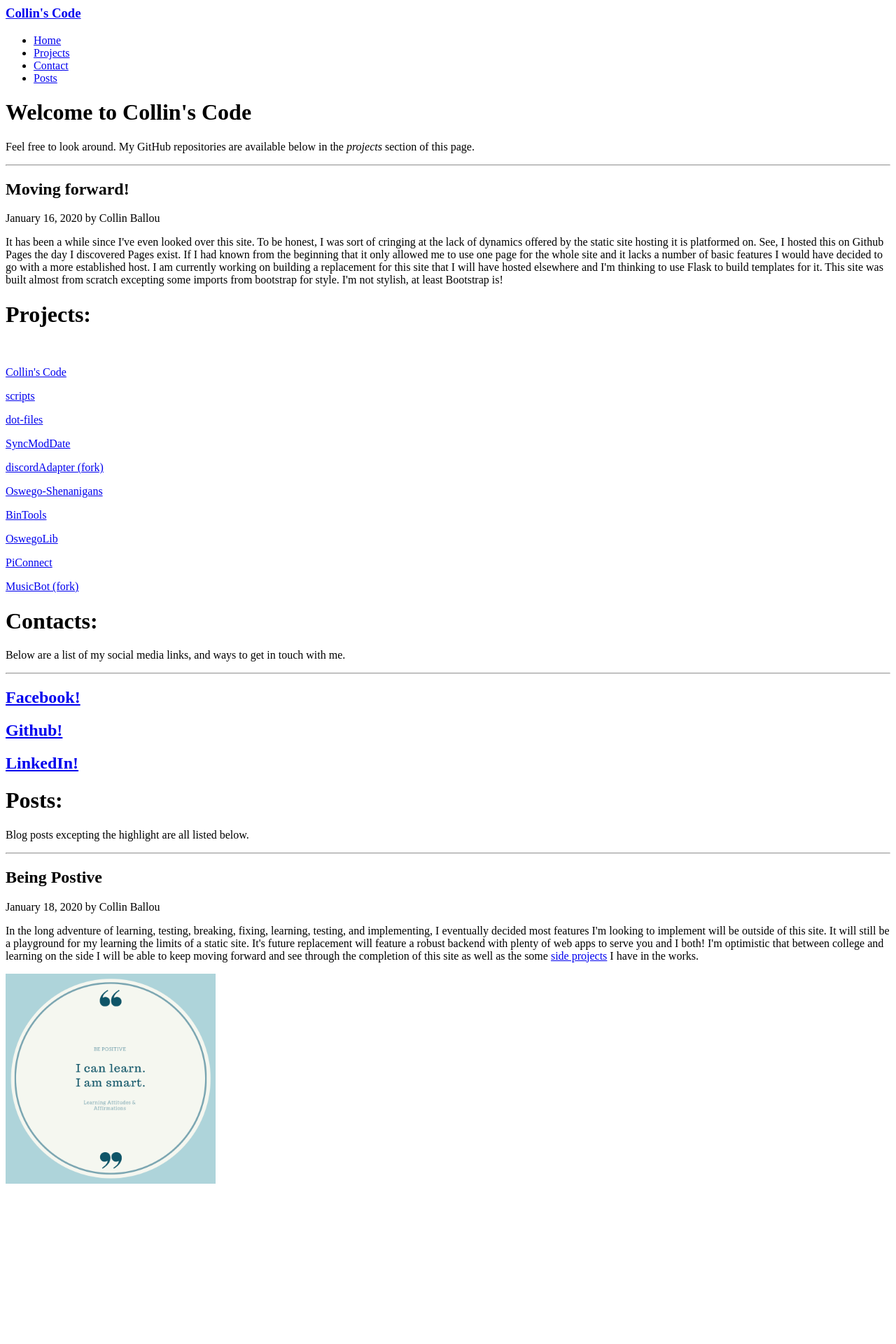
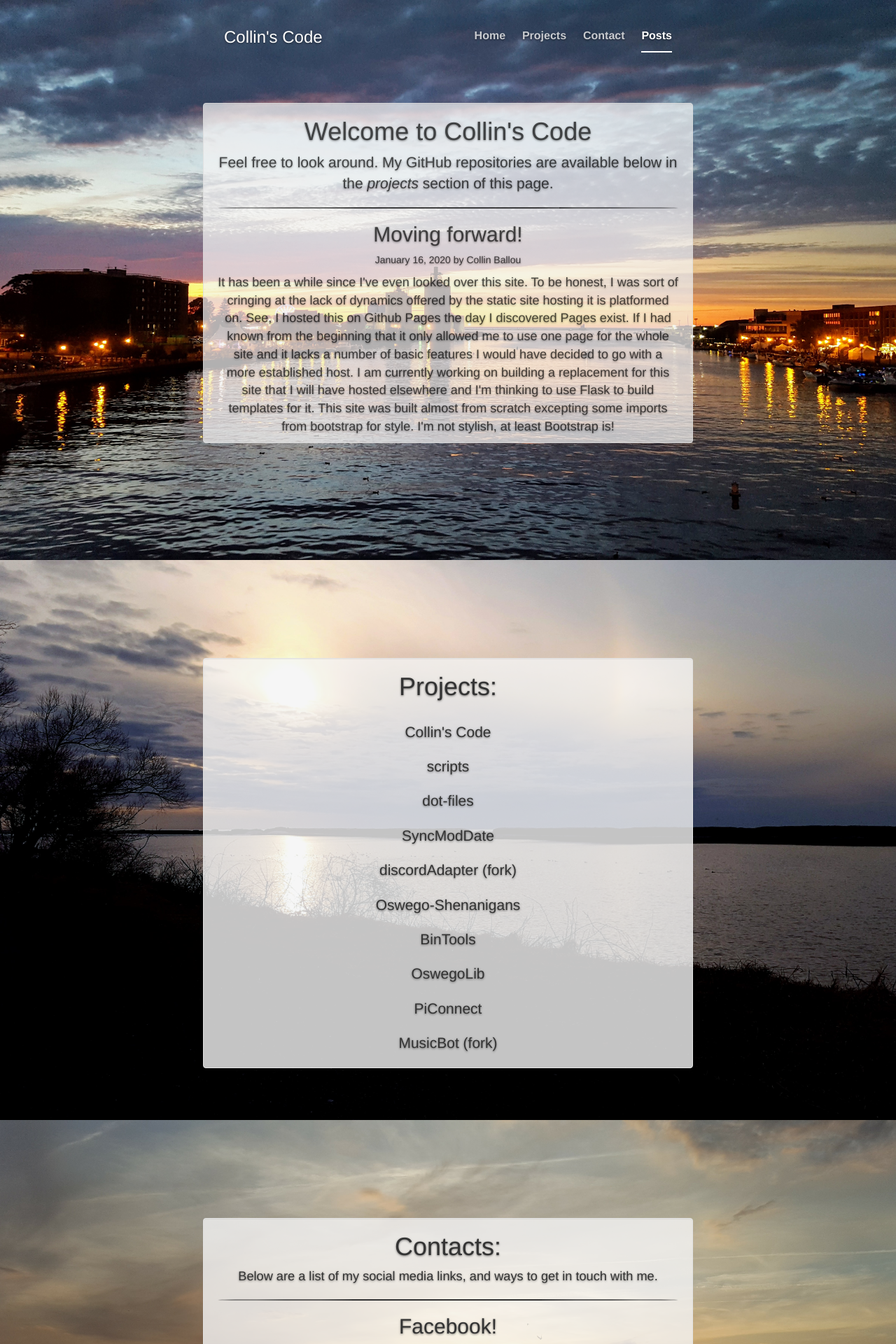
Before and after one commit to BlueEagle/CollinsCodeFlask, a Flask app: page / in a window 1280 px wide. Shown: the top 1920 px of the page at 70% size. Before the commit the page ends 1691 px from the top, so only its background shows below. Run offline with Flask 2, Linux system fonts and the light colour scheme; some libraries are stand-ins or nearby versions.

Commit message:
Mostly fixed everything.

```diff
--- a/static/styles/cover.css
+++ b/static/styles/cover.css
@@ -67,21 +67,21 @@ body {
   vertical-align: top;
 }
 .site-wrapper-inner2 {
-  background-image: url("background2.jpg");
+  background-image: url("../images/background2.jpg");
   background-position: center;
   background-size: cover;
   display: table-cell;
   vertical-align: top;
 }
 .site-wrapper-inner3 {
-  background-image: url("background3.jpg");
+  background-image: url("../images/background3.jpg");
   background-position: center;
   background-size: cover;
   display: table-cell;
   vertical-align: top;
 }
 .site-wrapper-inner4 {
-  background-image: url("background4.jpg");
+  background-image: url("../images/background4.jpg");
   background-position: center;
   background-size: cover;
   display: table-cell;
--- a/templates/index.html
+++ b/templates/index.html
@@ -7,9 +7,9 @@
    <meta name="author" content="Collin Ballou">
    <title>Collin's Code</title>
    <!-- BOOTSTRAP core CSS -->
-   <link rel="stylesheet" href="{{ url_for('static/styles',filename='bootstrap.css') }}">
+   <link rel="stylesheet" href="{{ url_for('static',filename='styles/bootstrap.css') }}">
    <!-- Imported Custom Style -->
-   <link href="{{ url_for('static/styles',filename='cover.css') }}" rel="stylesheet">
+   <link href="{{ url_for('static',filename='styles/cover.css') }}" rel="stylesheet">
 
    <!-- HTML5 shim and Respond.js for IE8 support of HTML5 elements and media queries -->
    <!--[if lt IE 9]>
@@ -142,6 +142,6 @@
     </div>
 
    <script src="https://ajax.googleapis.com/ajax/libs/jquery/3.2.0/jquery.min.js"></script>
-   <script src="{{ url_for('static/styles',filename='bootstrap.min.js') }}"></script>
+   <script src="{{ url_for('static',filename='styles/bootstrap.min.js') }}"></script>
  </body>
 </html>
```
